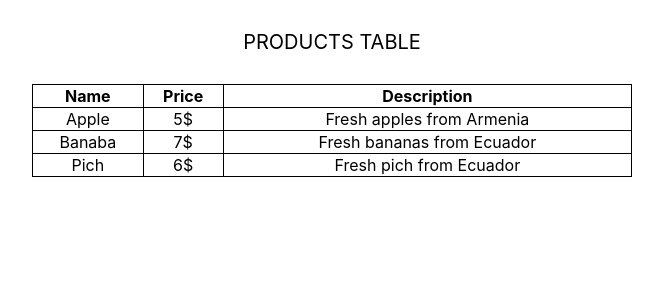
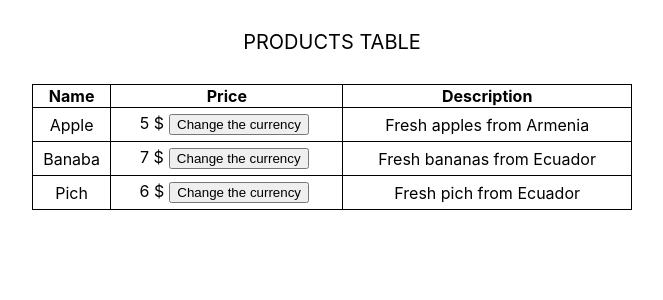
Before and after one commit to Van1906/react-myProject, a React (Create React App) app: page / in a window 1280 px wide. Shown: the top 300 px of the page, without its empty margins (308-971 px from the left). Built offline with nearby package versions, Linux system fonts and the light colour scheme.

Commit message:
less-5-homework

```diff
--- a/src/App.css
+++ b/src/App.css
@@ -58,3 +58,7 @@ table {
 table, th, td {
   border: 1px solid #000000;
 }
+
+button {
+  margin: 5px;
+}
--- a/src/App.js
+++ b/src/App.js
@@ -15,9 +15,9 @@ function App() {
                 </tr>
             </thead>
             <tbody>
-              <Product name='Apple' price='5$' description='Fresh apples from Armenia'/>
-              <Product name='Banaba' price='7$' description='Fresh bananas from Ecuador'/>
-              <Product name='Pich' price='6$' description='Fresh pich from Ecuador'/>
+                <Product name='Apple' price={5} description='Fresh apples from Armenia'/>
+                <Product name='Banaba' price={7} description='Fresh bananas from Ecuador'/>
+                <Product name='Pich' price={6} description='Fresh pich from Ecuador'/>
             </tbody>
             </table>
     </div>
--- a/src/less-4-homework/Price.jsx
+++ b/src/less-4-homework/Price.jsx
@@ -1,8 +1,38 @@
 import React,{Component} from 'react';
 
+
 class Price extends Component{
+    constructor(props) {
+        super(props);
+        this.state = {
+            productPrice: props.price,
+            currency: '$'
+        }
+    }
+
+
+
+    handleClick = () => {
+        if(this.state.currency === '$') {
+            this.setState({
+                productPrice: this.state.productPrice*487,
+                currency: '֏'
+            })
+        } else {
+            this.setState({
+                productPrice: this.state.productPrice/487,
+                currency: '$'
+            })
+        }
+    };
+
+
     render() {
-        return <span>{this.props.price}</span>
+        return <div>
+                    <span>{this.state.productPrice} {this.state.currency}</span>
+                    <button onClick={this.handleClick}>Change the currency</button>
+                </div>
+
     }
 }
 
--- a/src/less-4-homework/Product.jsx
+++ b/src/less-4-homework/Product.jsx
@@ -4,11 +4,14 @@ import Price from './Price';
 import Description from './Description';
 
 class Product extends Component{
+
     render() {
         return (
                 <tr>
                 <td><Name name={this.props.name}/></td>
-                <td><Price price={this.props.price}/></td>
+                <td>
+                    <Price price={this.props.price}/>
+                </td>
                 <td><Description description={this.props.description}/></td>
                 </tr>
         )
```
Lines whose indentation alone changed are shown as unchanged.
